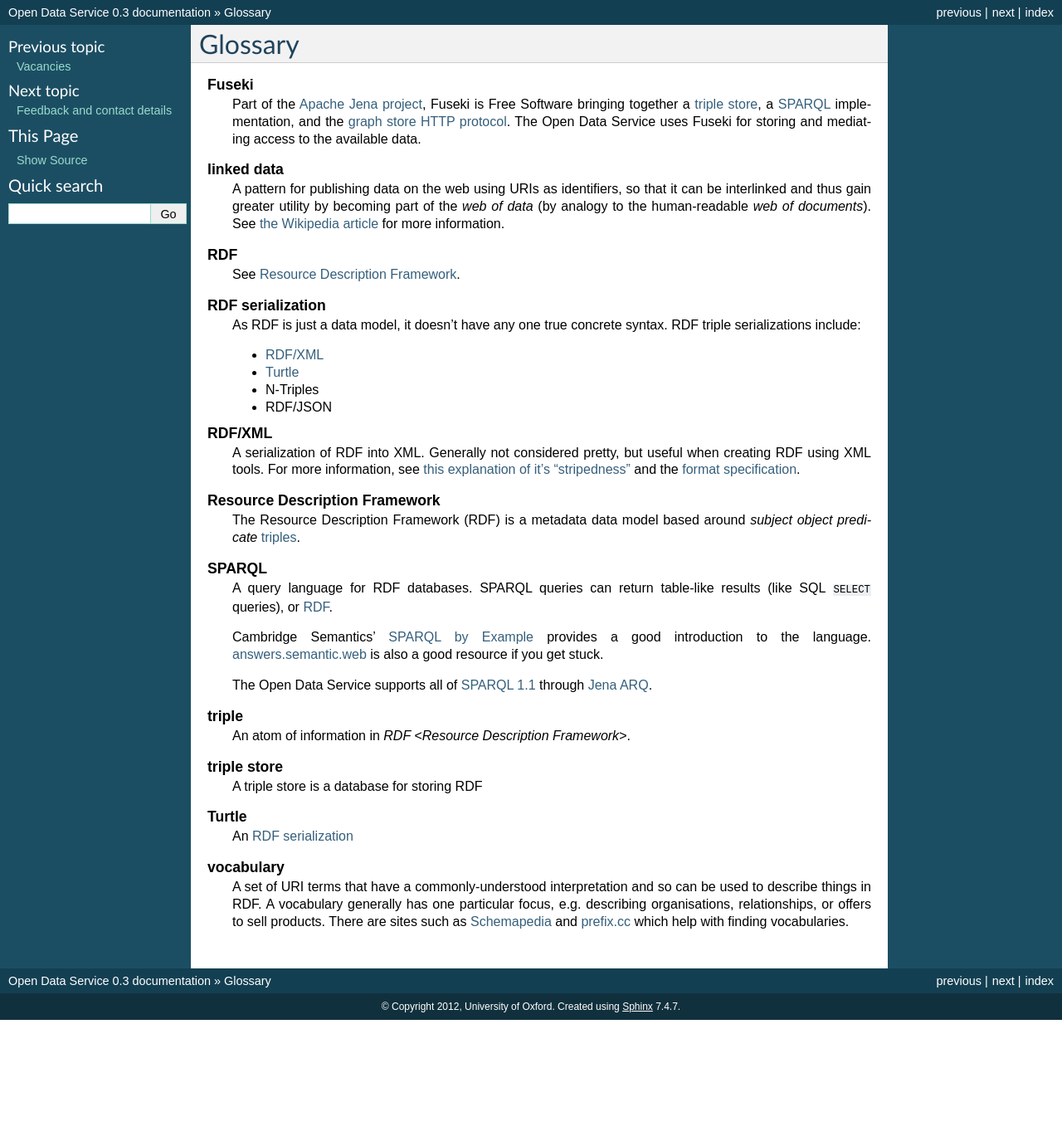
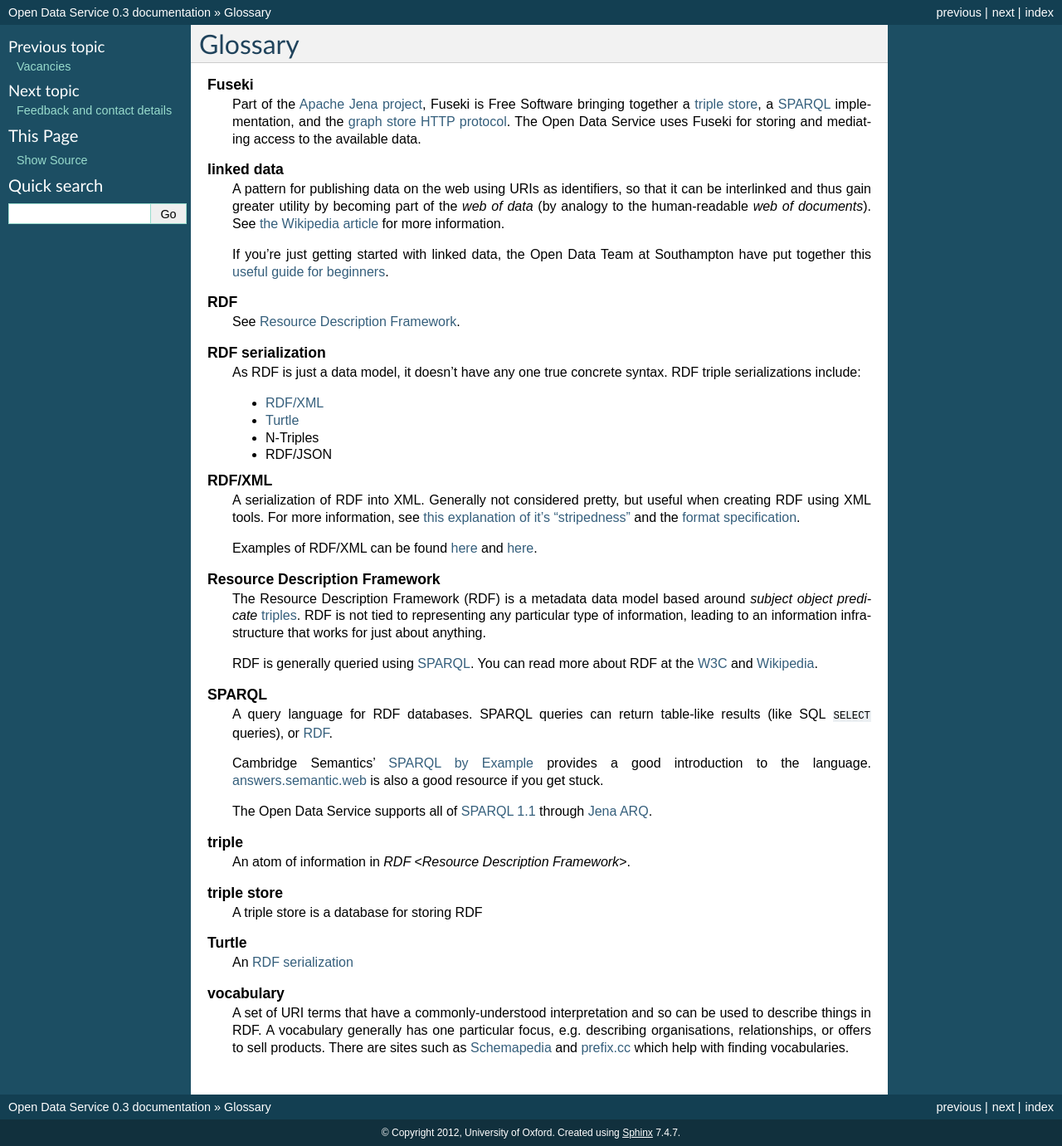
Before and after one commit to ox-it/dataox, a Sphinx documentation site: the page built from userdocs/source/glossary.rst, in a window 1280 px wide. Shown: the whole page at 83% size. Built offline with Sphinx 7.4.7, drawn with Linux system fonts in a browser that asks for light colours; before the commit the page ends 1229 px from its top, so only the background shows below that.

Commit message:
Lots more documentation!

```diff
--- a/userdocs/source/api/index.rst
+++ b/userdocs/source/api/index.rst
@@ -1,10 +1,14 @@
 APIs
 ====
 
-There are
+The Open Data Service provides various ways for web clients to query and
+retrieve data. There is also a modest JavaScript API that wraps the HTTP APIs
+to ease integration with other websites, providing simple maps and
+autocompletion support.
 
 .. toctree::
 
+   javascript-api
    sparql
    rest
    search
--- a/userdocs/source/glossary.rst
+++ b/userdocs/source/glossary.rst
@@ -19,6 +19,10 @@
       documents*). See `the Wikipedia article
       <http://en.wikipedia.org/wiki/Linked_data>`_ for more information.
 
+      If you're just getting started with linked data, the Open Data Team at
+      Southampton have put together this `useful guide for beginners
+      <http://openorg.ecs.soton.ac.uk/wiki/Linked_Data_Basics_for_Techies>`_.
+
    RDF
       See :term:`Resource Description Framework`.
 
@@ -27,6 +31,9 @@
       useful when creating RDF using XML tools. For more information, see
       `this explanation of it's "stripedness" <http://www.w3.org/2001/10/stripes/>`_
       and the `format specification <http://www.w3.org/TR/REC-rdf-syntax/>`_.
+
+      Examples of RDF/XML can be found `here <http://data.ox.ac.uk/doc:oxpoints/31337175.rdf>`_
+      and `here <http://data.ox.ac.uk/datasets/?format=rdf>`_.
 
    RDF serialization
       As RDF is just a data model, it doesn't have any one true concrete
@@ -39,7 +46,13 @@
 
    Resource Description Framework
       The Resource Description Framework (RDF) is a metadata data model based
-      around *subject object predicate* :term:`triples <triple>`.
+      around *subject object predicate* :term:`triples <triple>`. RDF is not
+      tied to representing any particular type of information, leading to an
+      information infrastructure that works for just about anything.
+
+      RDF is generally queried using :term:`SPARQL`. You can read more about
+      RDF at the `W3C <http://www.w3.org/RDF/>`_ and
+      `Wikipedia <http://en.wikipedia.org/wiki/Resource_Description_Framework>`_.
 
    SPARQL
       A query language for RDF databases. SPARQL queries can return table-like
```
Also changed, not shown: userdocs/source/api/javascript-api.rst (added, +120 -0 lines), userdocs/source/contact.rst (+12 -0 lines), userdocs/source/index.rst (+6 -3 lines), userdocs/source/overview.rst (+13 -0 lines).
